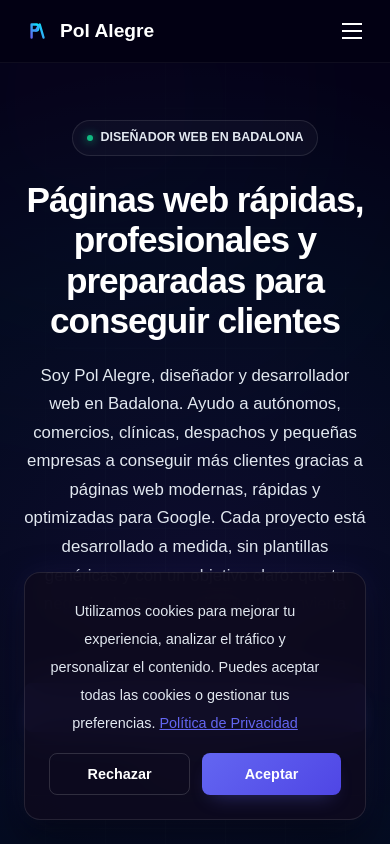
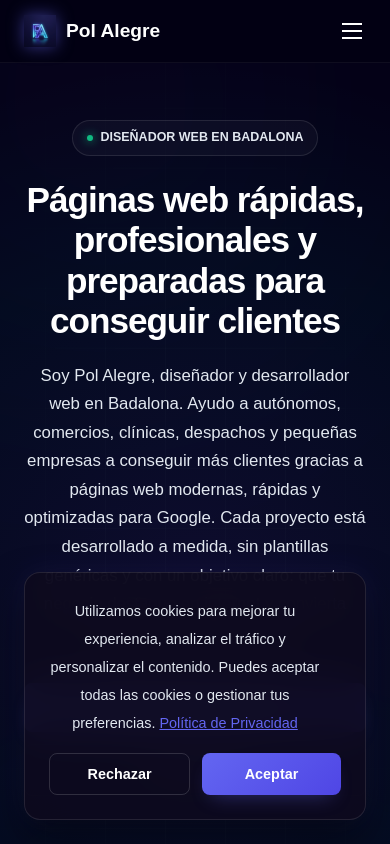
Before and after one commit to polalegredev/portfolio-pol, a React (Vite) app: page / in a window 390 px wide. Shown: the top 844 px of the page. Built offline with nearby package versions, Linux system fonts and the light colour scheme.

Commit message:
feat: implement responsive Navbar and Footer components with site assets

```diff
--- a/src/components/Footer.jsx
+++ b/src/components/Footer.jsx
@@ -6,44 +6,7 @@ export default function Footer({ t, openPrivacyPolicy }) {
       <div className="container footer-container">
         <div className="footer-brand">
           <a href="#hero" className="footer-logo">
-            <svg
-              className="logo-icon"
-              viewBox="0 0 24 24"
-              fill="none"
-              stroke="currentColor"
-              strokeWidth="2.2"
-            >
-              <path
-                d="M 7, 18 V 6 H 11.5 C 13.8 6, 13.8 11.5, 11.5 11.5 H 7"
-                stroke="url(#logo-grad-footer)"
-                strokeLinecap="round"
-                strokeLinejoin="round"
-              ></path>
-              <path
-                d="M 11, 11.5 L 14.5, 6 L 18, 18"
-                stroke="url(#logo-grad-footer)"
-                strokeLinecap="round"
-                strokeLinejoin="round"
-              ></path>
-              <path
-                d="M 9.5, 14 H 15.5"
-                stroke="url(#logo-grad-footer)"
-                strokeLinecap="round"
-                strokeLinejoin="round"
-              ></path>
-              <defs>
-                <linearGradient
-                  id="logo-grad-footer"
-                  x1="0%"
-                  y1="100%"
-                  x2="100%"
-                  y2="0%"
-                >
-                  <stop offset="0%" stopColor="var(--accent-blue)"></stop>
-                  <stop offset="100%" stopColor="var(--accent-clay)"></stop>
-                </linearGradient>
-              </defs>
-            </svg>
+          <img src="/assets/logo.png" alt="Logo PA" style={{ height: '36px', width: 'auto', objectFit: 'contain', filter: 'drop-shadow(0 0 8px rgba(99, 102, 241, 0.5))' }} />
             <span className="logo-text">Pol Alegre</span>
           </a>
           <p className="footer-tagline">{t('footer-tagline')}</p>
--- a/src/components/Navbar.jsx
+++ b/src/components/Navbar.jsx
@@ -24,44 +24,7 @@ export default function Navbar({ lang, setLang, t }) {
     <header className={`navbar ${scrolled ? 'scrolled' : ''}`} id="navbar">
       <div className="nav-container">
         <a href="#hero" className="nav-logo" id="nav-logo" onClick={handleLinkClick}>
-          <svg
-            className="logo-icon"
-            viewBox="0 0 24 24"
-            fill="none"
-            stroke="currentColor"
-            strokeWidth="2.2"
-          >
-            <path
-              d="M 7, 18 V 6 H 11.5 C 13.8 6, 13.8 11.5, 11.5 11.5 H 7"
-              stroke="url(#logo-grad)"
-              strokeLinecap="round"
-              strokeLinejoin="round"
-            ></path>
-            <path
-              d="M 11, 11.5 L 14.5, 6 L 18, 18"
-              stroke="url(#logo-grad)"
-              strokeLinecap="round"
-              strokeLinejoin="round"
-            ></path>
-            <path
-              d="M 9.5, 14 H 15.5"
-              stroke="url(#logo-grad)"
-              strokeLinecap="round"
-              strokeLinejoin="round"
-            ></path>
-            <defs>
-              <linearGradient
-                id="logo-grad"
-                x1="0%"
-                y1="100%"
-                x2="100%"
-                y2="0%"
-              >
-                <stop offset="0%" stopColor="var(--accent-blue)"></stop>
-                <stop offset="100%" stopColor="var(--accent-clay)"></stop>
-              </linearGradient>
-            </defs>
-          </svg>
+          <img src="/assets/logo.png" alt="Logo PA" style={{ height: '32px', width: 'auto', objectFit: 'contain', filter: 'drop-shadow(0 0 8px rgba(99, 102, 241, 0.5))' }} />
           <span className="logo-text">Pol Alegre</span>
         </a>
 
```
Also changed, not shown: assets/download.jpg (added).
